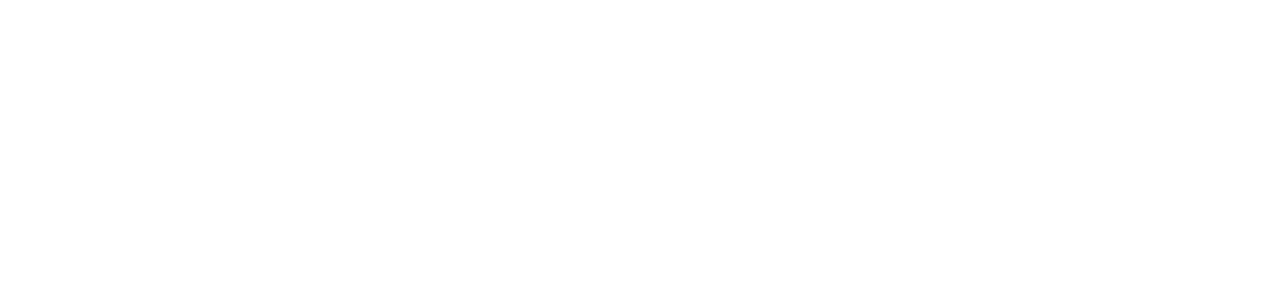
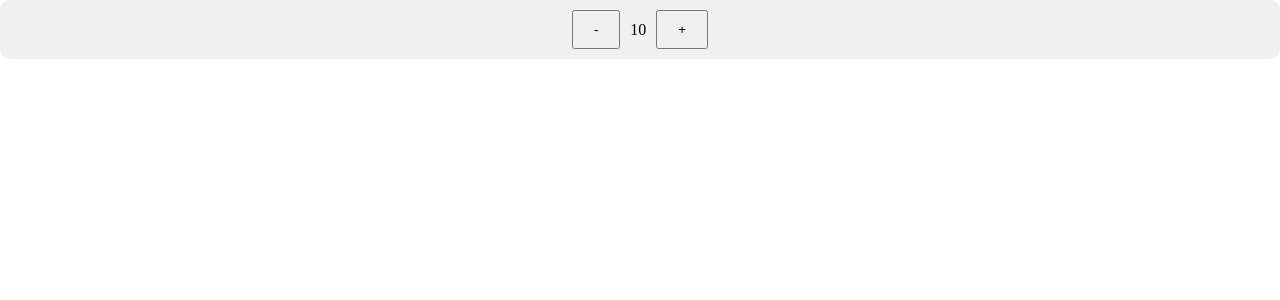
Before and after one commit to ryck-developer/nuxt3-exemplos-de-componentes, a Nuxt app: page /ReactHooks in a window 1280 px wide. Before the commit this address had no page. Shown: the top 300 px of the page. Built offline with nearby package versions, Linux system fonts and the light colour scheme.

Commit message:
2 files added

```diff
--- /dev/null
+++ b/components/general/HookOne.vue
@@ -0,0 +1,41 @@
+<template>
+  <div class="HookOne">
+    <button @click="subtrair">-</button>
+    <span>{{ numero }}</span>
+    <button @click="adicionar">+</button>
+  </div>
+</template>
+
+<script>
+export default {
+  name: 'HookOne',
+  data() {
+    return {
+      numero: 10,
+    };
+  },
+  methods: {
+    adicionar() {
+      this.numero++;
+    },
+    subtrair() {
+      this.numero--;
+    },
+  },
+};
+</script>
+
+<style>
+button {
+  padding: 10px 20px;
+  margin: 10px;
+}
+.HookOne {
+  display: flex;
+  border: 0px solid;
+  border-radius: 10px;
+  background: #f0f0f0;
+  justify-content: center;
+  align-items: center;
+}
+</style>
--- /dev/null
+++ b/pages/ReactHooks.vue
@@ -0,0 +1,15 @@
+<template>
+  <div>
+    <HookOne />
+  </div>
+</template>
+
+<script>
+import HookOne from '~/components/general/HookOne.vue';
+
+export default {
+  components: {
+    HookOne,
+  },
+};
+</script>
```
